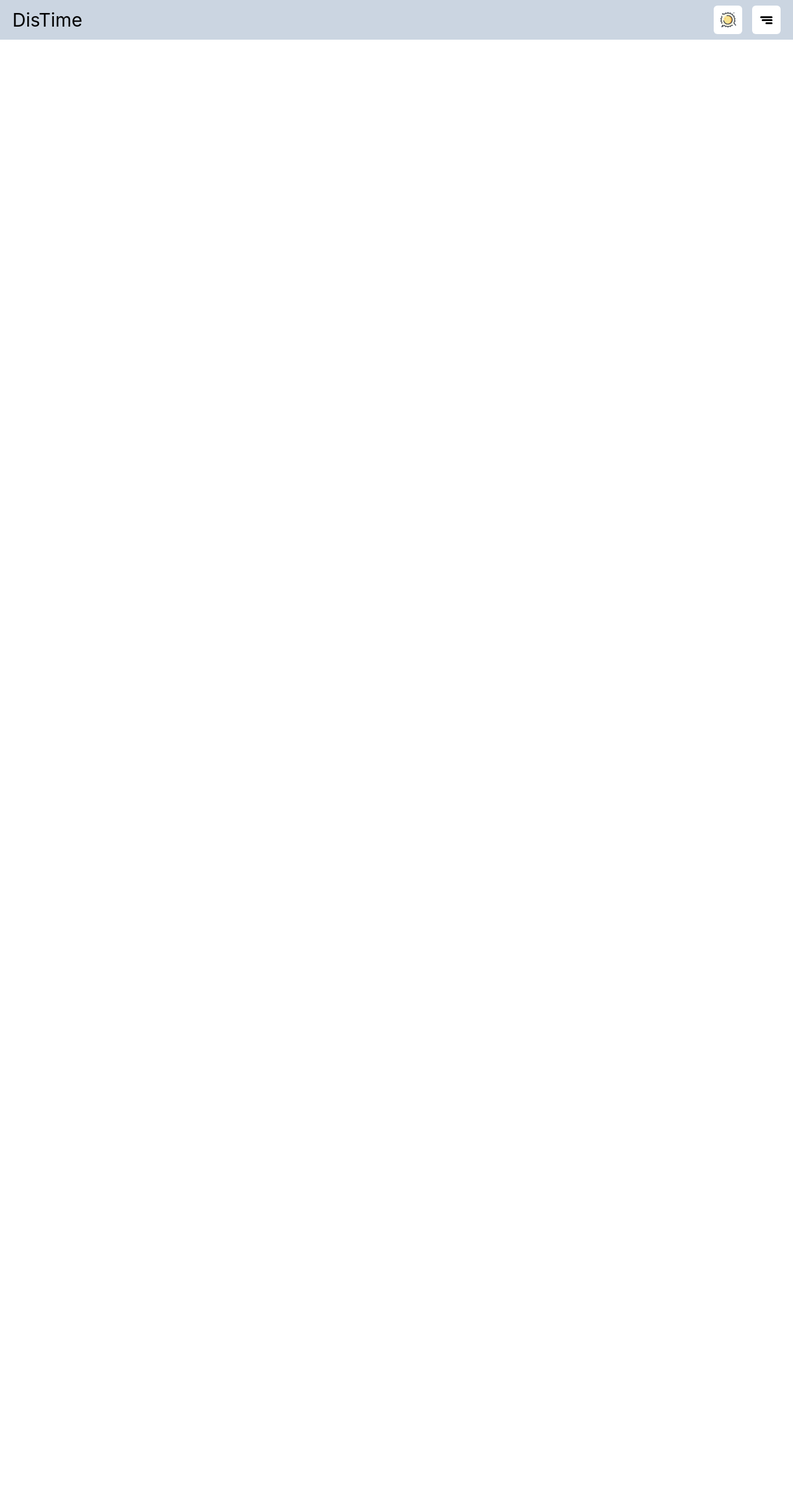
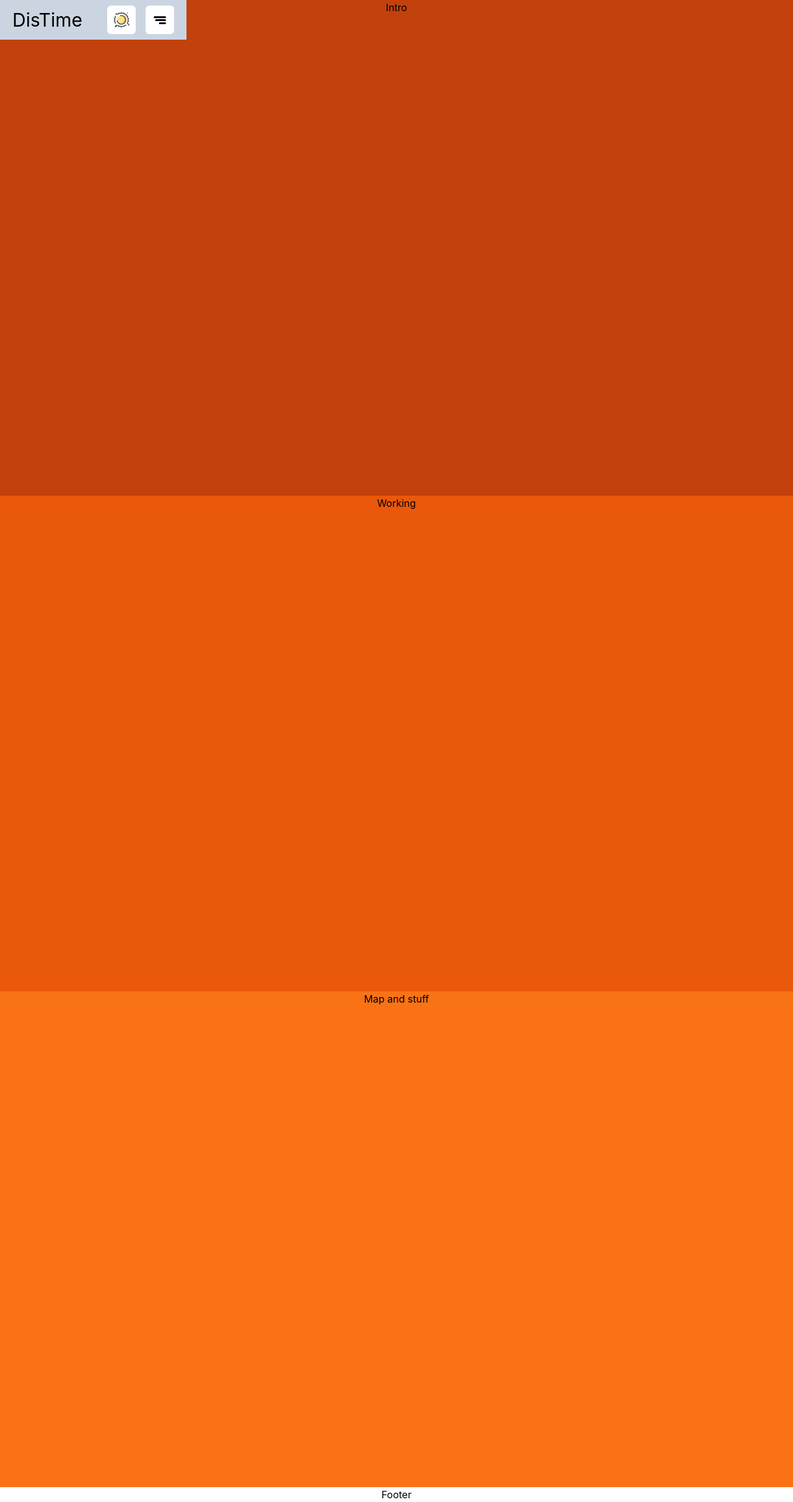
Before and after one commit to RawdonNoronha/distime, a React (Create React App) app: page / in a window 1280 px wide. Shown: the whole page at 62% size. Before the commit the page ends 800 px from the top, so only its background shows below. Built offline with nearby package versions, Linux system fonts and the light colour scheme.

Commit message:
components created

```diff
--- a/src/App.js
+++ b/src/App.js
@@ -1,10 +1,18 @@
 import './App.css';
+import Brains from './Components/Map';
+import Footer from './Components/Footer';
+import Introduction from './Components/Introduction';
 import Navigation from "./Components/Navigation";
+import Working from './Components/Working';
 
 function App() {
   return (
-    <div className="App">
+    <div className="App h-screen bg-orange-900">
       <Navigation />
+      <Introduction />
+      <Working />
+      <Brains />
+      <Footer />
     </div>
   );
 }
--- /dev/null
+++ b/src/Components/About.jsx
@@ -0,0 +1,13 @@
+import '../App.css'
+
+import React from 'react'
+
+function About() {
+  return (
+    <div className='section'>
+      About
+    </div>
+  )
+}
+
+export default About
--- /dev/null
+++ b/src/Components/Footer.jsx
@@ -0,0 +1,11 @@
+import React from 'react'
+
+function Footer() {
+  return (
+    <div>
+      Footer
+    </div>
+  )
+}
+
+export default Footer
--- /dev/null
+++ b/src/Components/Introduction.jsx
@@ -0,0 +1,12 @@
+import '../App.css'
+import React from 'react'
+
+function Introduction() {
+  return (
+    <div className='bg-orange-700 h-screen'>
+      Intro
+    </div>
+  )
+}
+
+export default Introduction
--- /dev/null
+++ b/src/Components/Map.jsx
@@ -0,0 +1,12 @@
+import '../App.css'
+import React from 'react'
+
+function Brains() {
+  return (
+    <div className='bg-orange-500 h-screen'>
+      Map and stuff
+    </div>
+  )
+}
+
+export default Brains
--- a/src/Components/Navigation.jsx
+++ b/src/Components/Navigation.jsx
@@ -2,7 +2,7 @@ import React from 'react'
 
 function Navigation() {
   return (
-    <div className='h-16 bg-slate-300'>
+    <div className='h-16 z-10 bg-slate-300 fixed'>
       <div className='flex h-16'>
         <div className='flex flex-none w-2/4 items-center justify-start px-5'>
             <p className='text-3xl'>DisTime</p>
--- /dev/null
+++ b/src/Components/Working.jsx
@@ -0,0 +1,12 @@
+import '../App.css'
+import React from 'react'
+
+function Working() {
+  return (
+    <div className='h-screen bg-orange-600'>
+      Working
+    </div>
+  )
+}
+
+export default Working
```
Also changed, not shown: src/App.css (+11 -0 lines).
